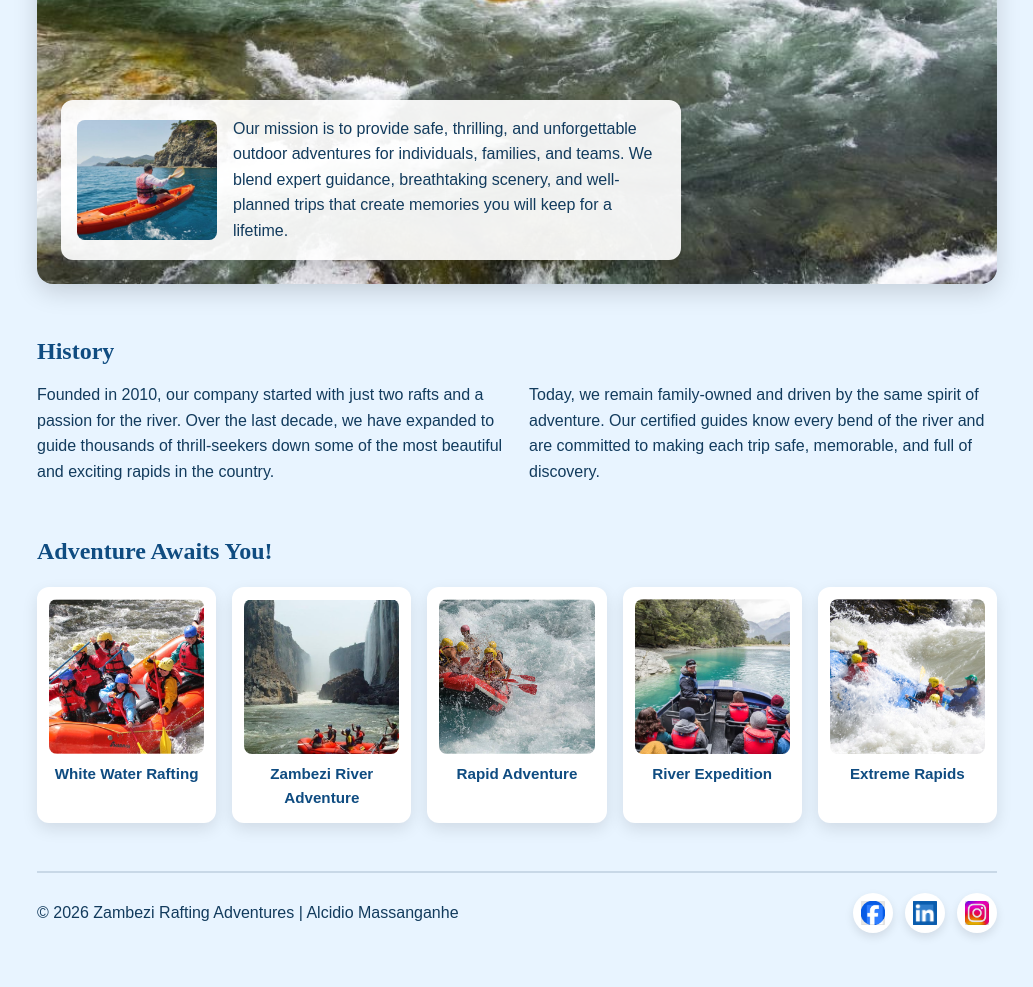
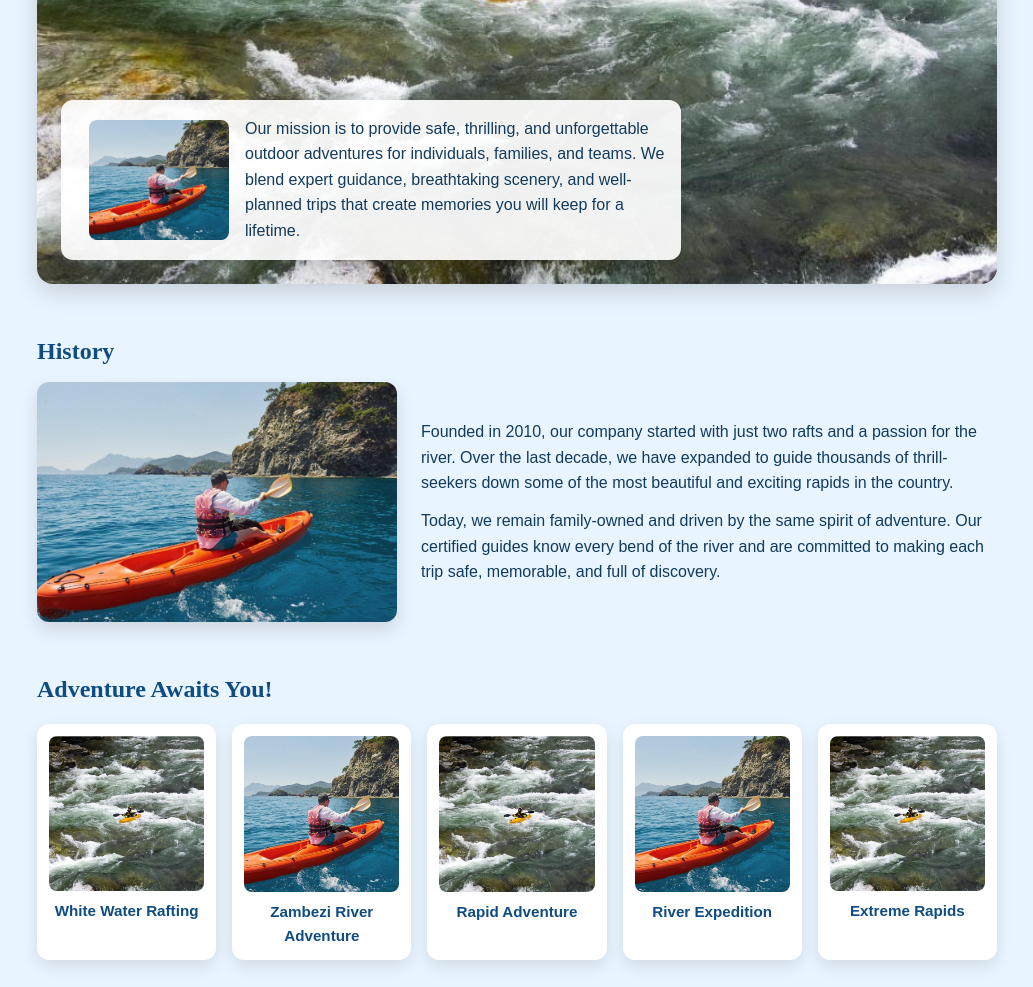
Before and after one commit to AlcidioConstantino/wdd130, a plain HTML site: page wwr/about.html in a window 1280 px wide. Shown: the part 580-1567 px from the top of the page, without its empty margins (123-1156 px from the left). Before the commit the page ends 1541 px from the top, so only its background shows below. Drawn offline with Linux system fonts and the light colour scheme.

Commit message:
add commit

```diff
--- a/wwr/about.html
+++ b/wwr/about.html
@@ -35,8 +35,11 @@
         <section class="history">
             <h2>History</h2>
             <div class="history-grid">
-                <p>Founded in 2010, our company started with just two rafts and a passion for the river. Over the last decade, we have expanded to guide thousands of thrill-seekers down some of the most beautiful and exciting rapids in the country.</p>
-                <p>Today, we remain family-owned and driven by the same spirit of adventure. Our certified guides know every bend of the river and are committed to making each trip safe, memorable, and full of discovery.</p>
+                <img src="images/happy-client.jpg" alt="Rafting guide and guests smiling after a successful trip">
+                <div class="history-text">
+                    <p>Founded in 2010, our company started with just two rafts and a passion for the river. Over the last decade, we have expanded to guide thousands of thrill-seekers down some of the most beautiful and exciting rapids in the country.</p>
+                    <p>Today, we remain family-owned and driven by the same spirit of adventure. Our certified guides know every bend of the river and are committed to making each trip safe, memorable, and full of discovery.</p>
+                </div>
             </div>
         </section>
 
@@ -44,27 +47,27 @@
             <h2>Adventure Awaits You!</h2>
             <div class="adventures-grid">
                 <figure>
-                    <img src="images/white-water-rafting.jpg.png" alt="White water rafting adventure">
+                    <img src="images/hero-bg.jpg" alt="White water rafting adventure">
                     <figcaption>White Water Rafting</figcaption>
                 </figure>
 
                 <figure>
-                    <img src="images/zambezi-river-rafting.jpg.png" alt="Zambezi River rafting">
+                    <img src="images/happy-client.jpg" alt="Zambezi River rafting">
                     <figcaption>Zambezi River Adventure</figcaption>
                 </figure>
 
                 <figure>
-                    <img src="images/rafting-team-rapids.jpg.png" alt="Rafting team on rapids">
+                    <img src="images/hero-bg.jpg" alt="Rafting team on rapids">
                     <figcaption>Rapid Adventure</figcaption>
                 </figure>
 
                 <figure>
-                    <img src="images/river-adventure.jpg.png" alt="River adventure">
+                    <img src="images/happy-client.jpg" alt="River adventure">
                     <figcaption>River Expedition</figcaption>
                 </figure>
 
                 <figure>
-                    <img src="images/extreme-rafting.jpg.png" alt="Extreme rafting">
+                    <img src="images/hero-bg.jpg" alt="Extreme rafting">
                     <figcaption>Extreme Rapids</figcaption>
                 </figure>
             </div>
--- a/wwr/styles/rafting.css
+++ b/wwr/styles/rafting.css
@@ -120,11 +120,13 @@ main {
 }
 
 .hero article img {
+  float: right;
   width: 140px;
   height: 120px;
   object-fit: cover;
   border-radius: 8px;
   box-shadow: none;
+  margin-left: 12px;
 }
 
 .hero article p {
@@ -137,9 +139,23 @@ section {
 
 .history-grid {
   display: grid;
-  grid-template-columns: repeat(2, minmax(0, 1fr));
+  grid-template-columns: minmax(240px, 360px) 1fr;
   gap: 24px;
+  align-items: center;
   margin-top: 12px;
+}
+
+.history-grid img {
+  width: 100%;
+  height: 240px;
+  object-fit: cover;
+  border-radius: 12px;
+  box-shadow: 0 8px 18px rgba(0, 0, 0, 0.12);
+}
+
+.history-text {
+  display: grid;
+  gap: 12px;
 }
 
 .adventures-grid {
@@ -178,6 +194,7 @@ footer {
   align-items: center;
   gap: 16px;
   padding: 20px 0 28px;
+  background-color: var(--accent2-color);
   border-top: 2px solid rgba(18, 59, 93, 0.15);
 }
 
```
